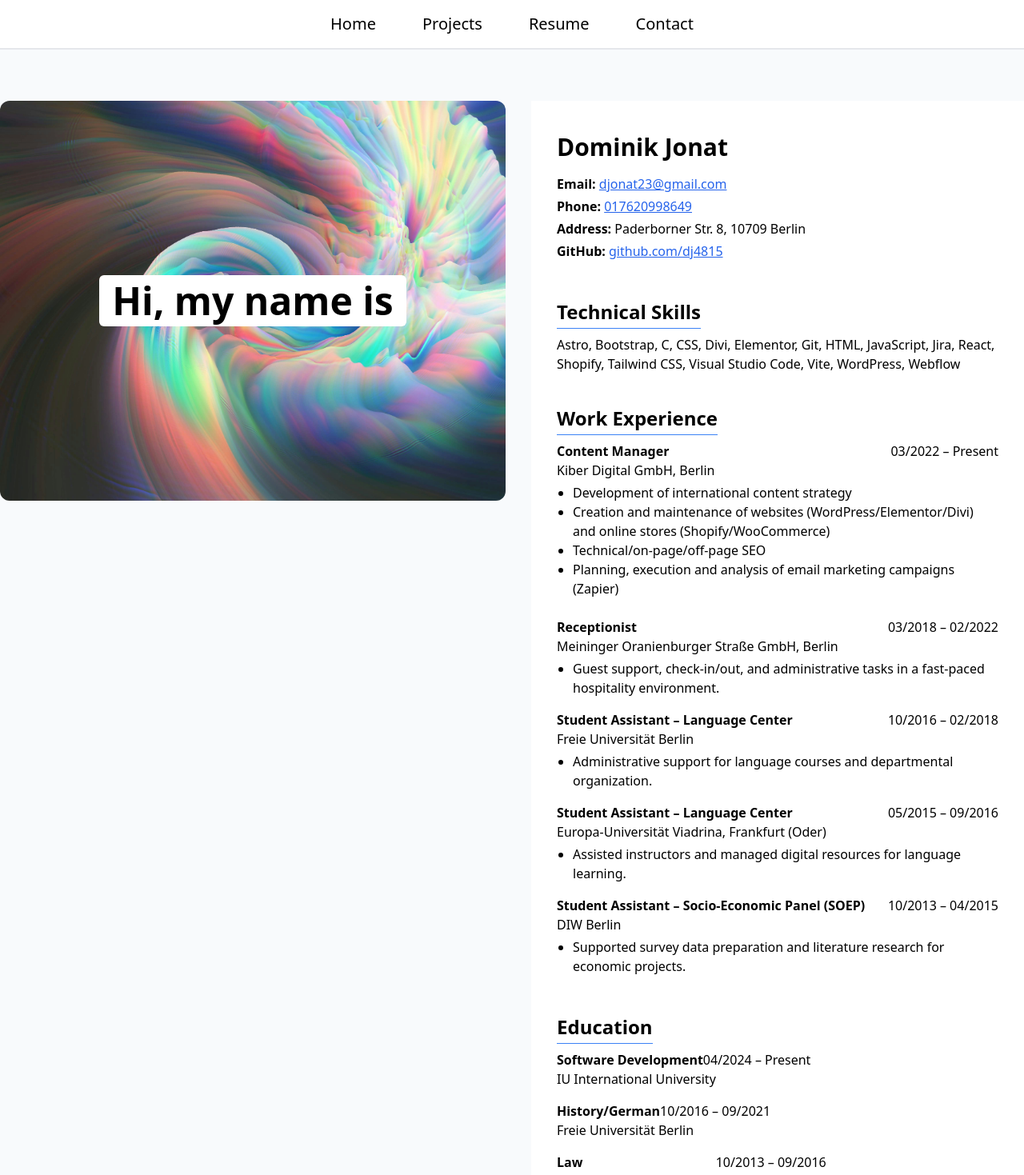
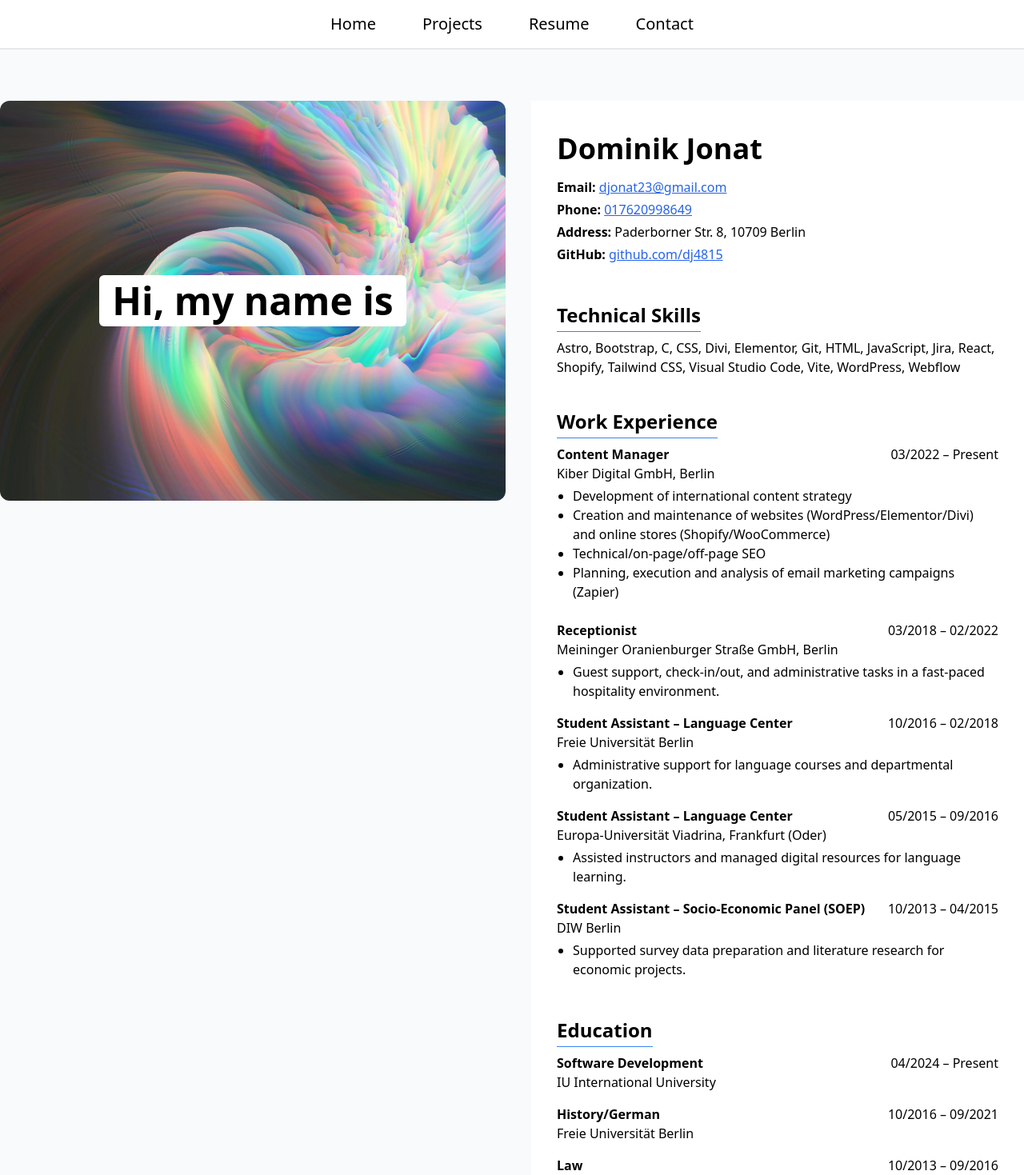
Before and after one commit to dj4815/hello, a React (Vite) app: page /hello/resume in a window 1280 px wide. Shown: the top 1469 px of the page at 80% size. Built offline with nearby package versions, Linux system fonts and the light colour scheme.

Commit message:
more resume work

```diff
--- a/src/components/Resume.jsx
+++ b/src/components/Resume.jsx
@@ -11,7 +11,7 @@ export default function Resume() {
         noTopPadding={true}
         content={
           <>
-            <h2 className="text-3xl font-bold mb-4">Dominik Jonat</h2>
+            <h2 className="text-4xl font-bold mb-4">Dominik Jonat</h2>
             <p className="mb-1">
               <strong>Email:</strong>{" "}
               <a
@@ -132,7 +132,9 @@ export default function Resume() {
                 <span className="font-semibold">
                   Student Assistant – Socio-Economic Panel (SOEP)
                 </span>
-                <span className="font-normal">10/2013 – 04/2015</span>
+                <span className="font-normal whitespace-nowrap">
+                  10/2013 – 04/2015
+                </span>
               </h4>
               <p>DIW Berlin</p>
               <ul className="list-disc pl-5 mt-1">
@@ -148,20 +150,20 @@ export default function Resume() {
             </h3>
 
             {/* Software Development */}
-            <div className="mb-4">
+            <div className="mb-4 w-full">
               <h4 className="flex justify-between">
                 <span className="font-semibold">Software Development</span>
-                <span className="font-normal">04/2024 – Present</span>
+                <span className="font-normal whitespace-nowrap">
+                  04/2024 – Present
+                </span>
               </h4>
               <p>IU International University</p>
             </div>
 
             {/* History/German Philology */}
-            <div className="mb-4">
+            <div className="mb-4 w-full">
               <h4 className="flex justify-between">
-                <span className="font-semibold">
-                  History/German
-                </span>
+                <span className="font-semibold">History/German</span>
                 <span className="font-normal whitespace-nowrap">
                   10/2016 – 09/2021
                 </span>
@@ -170,7 +172,7 @@ export default function Resume() {
             </div>
 
             {/* Law */}
-            <div className="mb-4">
+            <div className="mb-4 w-full">
               <h4 className="flex justify-between">
                 <span className="font-semibold">Law</span>
                 <span className="font-normal whitespace-nowrap">
```
